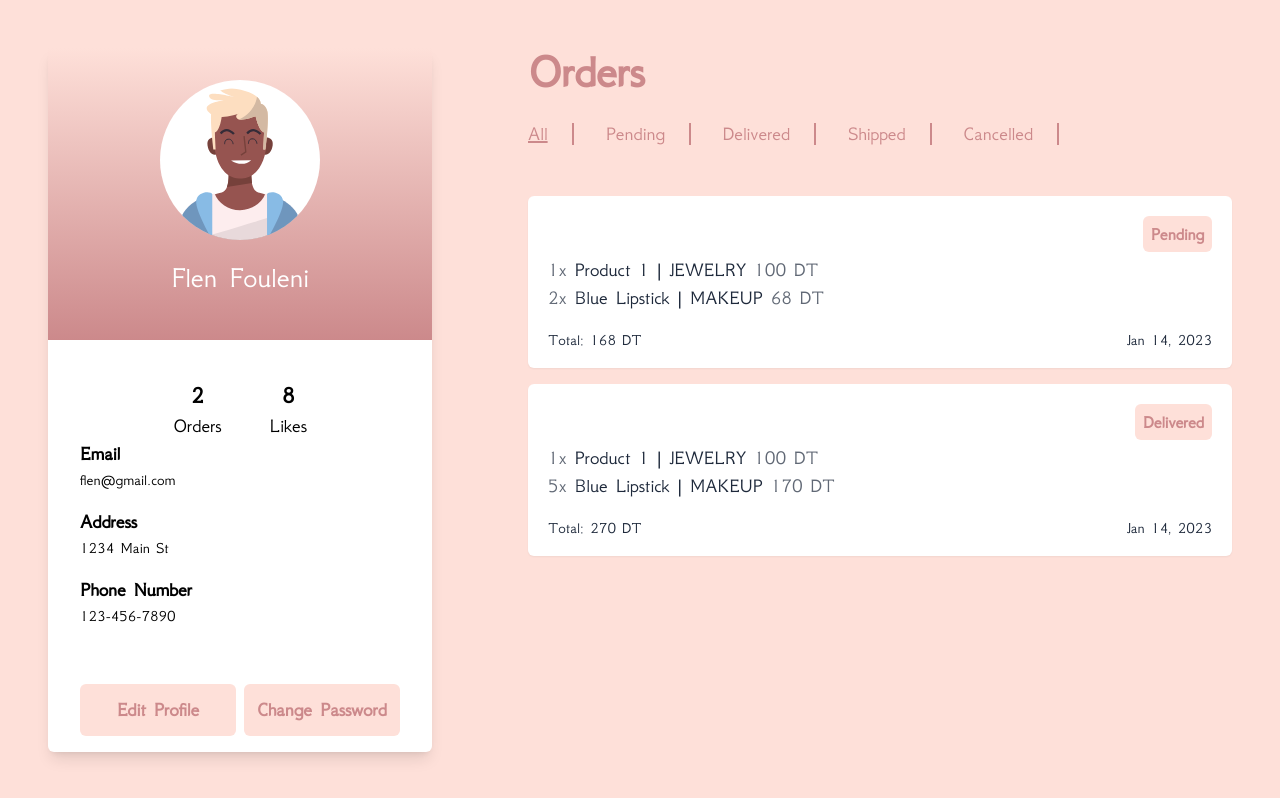
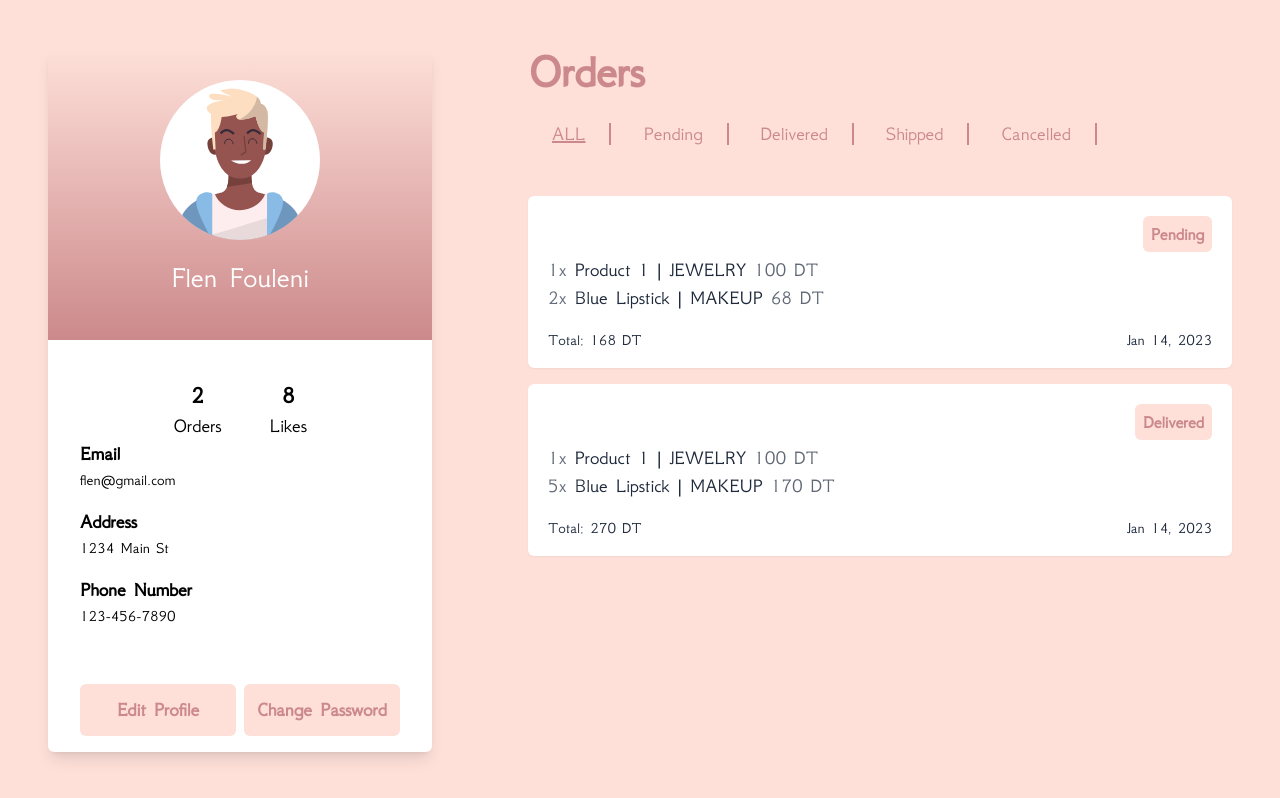
Before and after one commit to nawresncib12/Kallos, an Angular app: page /profile in a window 1280 px wide. Built offline with nearby package versions, Linux system fonts and the light colour scheme.

Commit message:
feat: order filter-button

```diff
--- a/src/app/app.module.ts
+++ b/src/app/app.module.ts
@@ -20,6 +20,7 @@ import { InfoCardComponent } from './components/profile/info-card/info-card.comp
 import { OrdersComponent } from './components/profile/orders/orders.component';
 import { OrderCardComponent } from './components/order-card/order-card.component';
 import { AvatarPipe } from './avatar.pipe';
+import { FilterButtonComponent } from './components/profile/orders/filter-button/filter-button.component';
 
 @NgModule({
   declarations: [
@@ -36,6 +37,7 @@ import { AvatarPipe } from './avatar.pipe';
     OrdersComponent,
     OrderCardComponent,
     AvatarPipe,
+    FilterButtonComponent,
   ],
   bootstrap: [AppComponent],
   imports: [
--- a/src/app/components/profile/order-card/order-card.component.html
+++ /dev/null
@@ -1 +0,0 @@
-<p>order-card works!</p>
--- a/src/app/components/profile/order-card/order-card.component.ts
+++ /dev/null
@@ -1,15 +0,0 @@
-import { Component, OnInit } from '@angular/core';
-
-@Component({
-  selector: 'app-order-card',
-  templateUrl: './order-card.component.html',
-  styleUrls: ['./order-card.component.scss']
-})
-export class OrderCardComponent implements OnInit {
-
-  constructor() { }
-
-  ngOnInit(): void {
-  }
-
-}
--- /dev/null
+++ b/src/app/components/profile/orders/filter-button/filter-button.component.html
@@ -0,0 +1,9 @@
+<button (click)="onClick()">
+  <span
+    [ngClass]="{
+      underline: active
+    }"
+    class="text-pink-dark text-xl border-r-2 transition ease-in hover:text-purple-dark border-pink-dark px-6"
+    >{{ status }}</span
+  >
+</button>
--- /dev/null
+++ b/src/app/components/profile/orders/filter-button/filter-button.component.ts
@@ -0,0 +1,19 @@
+import { Component, EventEmitter, Input, OnInit, Output } from '@angular/core';
+
+@Component({
+  selector: 'app-filter-button',
+  templateUrl: './filter-button.component.html',
+  styleUrls: ['./filter-button.component.scss'],
+})
+export class FilterButtonComponent implements OnInit {
+  @Input() status: string = 'ALL';
+  @Input() active: boolean = false;
+  @Output() clickEvent: EventEmitter<string> = new EventEmitter();
+
+  constructor() {}
+
+  onClick(): void {
+    this.clickEvent.emit(this.status);
+  }
+  ngOnInit(): void {}
+}
--- a/src/app/components/profile/orders/orders.component.html
+++ b/src/app/components/profile/orders/orders.component.html
@@ -1,50 +1,30 @@
 <h1 class="text-5xl mb-6 font-bold text-pink-dark">Orders</h1>
 <div class="flex space-x-2 mb-12 flex-wrap">
-  <button (click)="onChangeStatusFilter('ALL')">
-    <span
-      [ngClass]="{
-        underline: statusFilter === 'ALL'
-      }"
-      class="text-pink-dark text-xl border-r-2 transition ease-in hover:text-purple-dark border-pink-dark pr-6"
-      >All</span
-    >
-  </button>
-  <button (click)="onChangeStatusFilter('Pending')">
-    <span
-      [ngClass]="{
-        underline: statusFilter === 'Pending'
-      }"
-      class="text-pink-dark text-xl border-r-2 transition ease-in hover:text-purple-dark border-pink-dark px-6"
-      >Pending</span
-    >
-  </button>
-  <button (click)="onChangeStatusFilter('Delivered')">
-    <span
-      [ngClass]="{
-        underline: statusFilter === 'Delivered'
-      }"
-      class="text-pink-dark text-xl border-r-2 transition ease-in hover:text-purple-dark border-pink-dark px-6"
-      >Delivered</span
-    >
-  </button>
-  <button (click)="onChangeStatusFilter('Shipped')">
-    <span
-      [ngClass]="{
-        underline: statusFilter === 'Shipped'
-      }"
-      class="text-pink-dark text-xl border-r-2 transition ease-in hover:text-purple-dark border-pink-dark px-6"
-      >Shipped</span
-    >
-  </button>
-  <button (click)="onChangeStatusFilter('Cancelled')">
-    <span
-      [ngClass]="{
-        underline: statusFilter === 'Cancelled'
-      }"
-      class="text-pink-dark text-xl border-r-2 transition ease-in hover:text-purple-dark border-pink-dark px-6"
-      >Cancelled</span
-    >
-  </button>
+  <app-filter-button
+    status="ALL"
+    (clickEvent)="onChangeStatusFilter($event)"
+    [active]="statusFilter === 'ALL'"
+  ></app-filter-button>
+  <app-filter-button
+    status="Pending"
+    (clickEvent)="onChangeStatusFilter($event)"
+    [active]="statusFilter === 'Pending'"
+  ></app-filter-button>
+  <app-filter-button
+    status="Delivered"
+    (clickEvent)="onChangeStatusFilter($event)"
+    [active]="statusFilter === 'Delivered'"
+  ></app-filter-button>
+  <app-filter-button
+    status="Shipped"
+    (clickEvent)="onChangeStatusFilter($event)"
+    [active]="statusFilter === 'Shipped'"
+  ></app-filter-button>
+  <app-filter-button
+    status="Cancelled"
+    (clickEvent)="onChangeStatusFilter($event)"
+    [active]="statusFilter === 'Cancelled'"
+  ></app-filter-button>
 </div>
 <div *ngFor="let order of filteredOrders" class="w-full">
   <app-order-card [order]="order"></app-order-card>
```
Also changed, not shown: src/app/components/profile/orders/filter-button/filter-button.component.scss (added), 1 other file (tests, documents, lock files or other folders).
